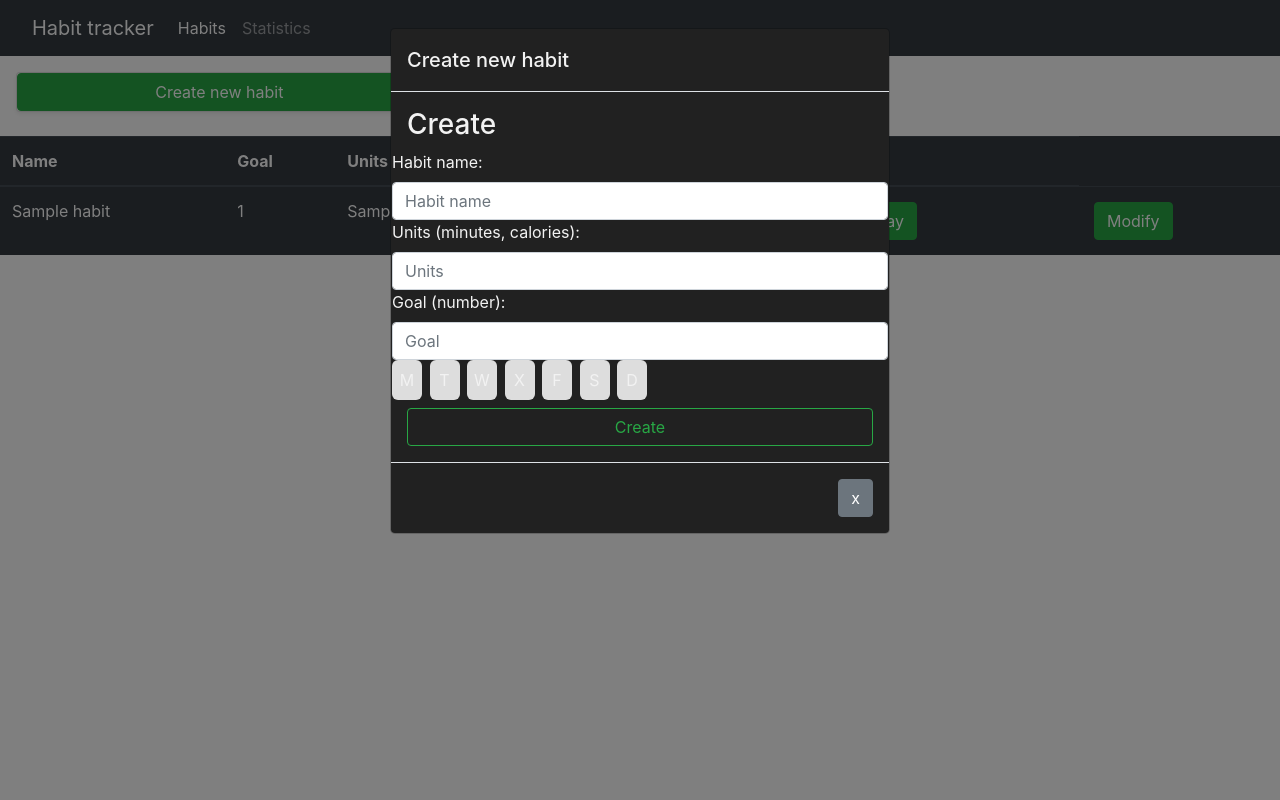
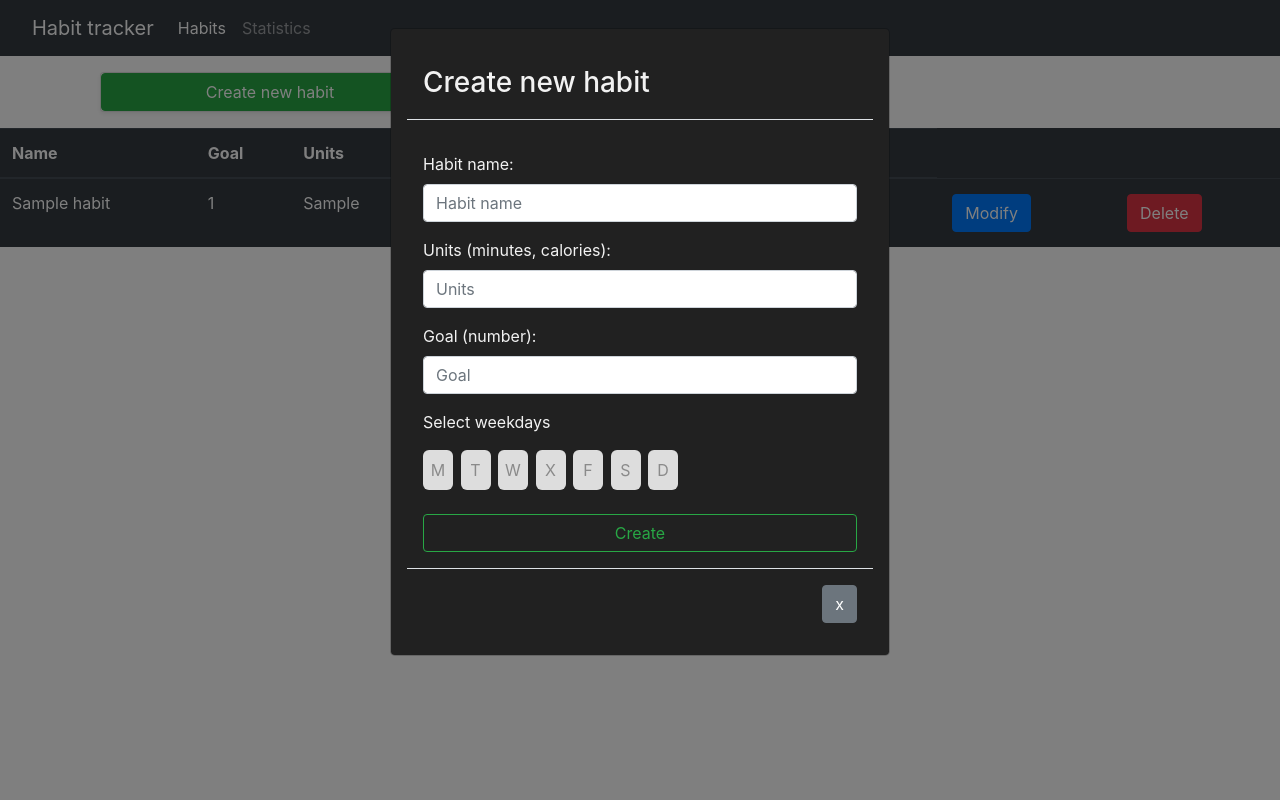
Before and after one commit to AlexisAndradeDev/habit-tracker, a Flask app: page / in a window 1280 px wide, after a click on "Create new habit". Run offline with Flask 2, Linux system fonts and the light colour scheme; tables that the repository leaves empty hold one stand-in row (values such as "Sample post"); some libraries are stand-ins or nearby versions.

Commit message:
Add delete habit button. Reorganize modals html files. Fix 2 bugs
Fix 2 bugs:

1. In get_weekdays_from_weekdays_selector(), the substring passed to .replace() was wrong.

2. When the user created a new habit, if he had not clicked on another button that opens a modal before creating the new habit, the weekdays of the habit were not saved.

```diff
--- a/habit_tracker/forms.py
+++ b/habit_tracker/forms.py
@@ -13,3 +13,6 @@ class CreateHabitForm(FlaskForm):
     units = StringField(label="Units (minutes, calories):", validators=[Length(max=15), DataRequired()])
     goal = IntegerField(label="Goal (number): ", validators=[DataRequired()])
     submit = SubmitField(label="Create")
+
+class DeleteHabitForm(FlaskForm):
+    submit = SubmitField(label="Delete")
--- a/habit_tracker/routes.py
+++ b/habit_tracker/routes.py
@@ -1,7 +1,7 @@
 from datetime import date
 from flask import Blueprint, request, redirect, url_for
 from flask.templating import render_template
-from habit_tracker.forms import CreateHabitForm, ModifyAchievedForm, ModifyForm
+from habit_tracker.forms import CreateHabitForm, ModifyAchievedForm, ModifyForm, DeleteHabitForm
 from habit_tracker.models import Habit, HabitHistory
 from habit_tracker import db
 
@@ -49,7 +49,8 @@ def get_weekdays_from_weekdays_selector(checkboxes_template_name):
         "S": None, "D": None,
     }
     for day in days:
-        checkbox_name = checkboxes_template_name.replace("$& day &$", day)
+        checkbox_name = checkboxes_template_name.replace("$&day&$", day)
+        print(checkbox_name)
         days[day] = request.form.get(checkbox_name)
 
     days_selected = "" #MTWXFSD
@@ -64,6 +65,7 @@ def habits_page():
     create_habit_form = CreateHabitForm()
     modify_form = ModifyForm()
     modify_achieved_form = ModifyAchievedForm()
+    delete_habit_form = DeleteHabitForm()
 
     if (request.method == "POST" and
             request.form.get("action") in ["modify-achieved", "modify"]):
@@ -130,11 +132,20 @@ def habits_page():
 
         return redirect(url_for("main.habits_page"))
 
+    elif (request.method == "POST" and
+            request.form.get("action") == "delete-habit"):
+        habit_name = request.form.get("deleted_habit")
+        habit = Habit.query.filter_by(name=habit_name).first()
+        db.session.delete(habit)
+        db.session.commit()
+        return redirect(url_for("main.habits_page"))
+
     if request.method == "GET":
         habits = Habit.query.all()
         return render_template("habits.html", habits=habits,
             create_habit_form=create_habit_form, modify_form=modify_form,
-            modify_achieved_form=modify_achieved_form, date=date,
+            modify_achieved_form=modify_achieved_form,
+            delete_habit_form=delete_habit_form, date=date,
             local_datetime_is_today=local_datetime_is_today,
         )
 
--- /dev/null
+++ b/habit_tracker/static/modals_style.css
@@ -0,0 +1,31 @@
+.modal-content{
+    background-color: #212121;
+    color: #f2f2f2;
+}
+
+.weekDays-selector input{
+    display: none !important;
+}
+
+.weekDays-selector input[type=checkbox] + label{
+    display: inline-block;
+    border-radius: 6px;
+    color: rgb(138, 138, 138);
+    background-color: #dddddd;
+    height: 40px;
+    width: 30px;
+    margin-right: 3px;
+    line-height: 40px;
+    text-align: center;
+    cursor: pointer;
+}
+
+.weekDays-selector input[type=checkbox]:hover + label{
+    background-color: rgb(0,160,0);
+    color: #f2f2f2;
+}
+
+.weekDays-selector input[type=checkbox]:checked + label{
+    background-color: rgb(0,160,0);
+    color: #f2f2f2;
+}
--- a/habit_tracker/templates/habits.html
+++ b/habit_tracker/templates/habits.html
@@ -2,16 +2,20 @@
 
 {% block extra_head %}
 <title>Habit Tracker - Habits</title>
+
 {% endblock %}
 
 {% block content %}
-    <div class="row flex-fill">
-        <div class="col-4" style="margin: 1rem;">
-            <div class="card shadow-sm">
+    <div class="container">
+        <div class="row flex-fill" style="margin: 1rem 0 1rem 0;">
+            <div class="col-4">
+                {% include "includes/create_habit_modal.html" %}
+                <div class="card shadow-sm" class="margin: 0px; padding: 0px;">
                     <button class="btn btn-outline btn-success" data-toggle="modal"
                             data-target="#Modal-CreateHabit">
                         Create new habit
                     </button>
+                </div>
             </div>
         </div>
     </div>
@@ -30,7 +34,7 @@
         <tbody>
             <!-- Rows inside the table -->
             {% for habit in habits %}
-                {% include 'includes/habits_modals.html' %}
+                {% include 'includes/habits_options_modals.html' %}
                 <tr>
                     <td>{{ habit.name }}</td>
                     <td>{{ habit.goal }}</td>
@@ -47,9 +51,15 @@
                         </button>
                     </td>
                     <td>
-                        <button class="btn btn-outline btn-success" style="margin: 0.2rem;"
+                        <button class="btn btn-outline btn-primary" style="margin: 0.2rem;"
                                 data-toggle="modal" data-target="#Modal-Modify-{{ habit.id }}">
                             Modify
+                        </button>
+                    </td>
+                    <td>
+                        <button class="btn btn-outline btn-danger" style="margin: 0.2rem;"
+                                data-toggle="modal" data-target="#Modal-DeleteHabit-{{ habit.id }}">
+                            Delete
                         </button>
                     </td>
                 </tr>
--- /dev/null
+++ b/habit_tracker/templates/includes/create_habit_modal.html
@@ -0,0 +1,44 @@
+<link href="{{ url_for('static', filename="modals_style.css") }}" rel="stylesheet">
+
+<!-- Create habit -->
+<div class="modal fade" id="Modal-CreateHabit">
+    <div class="modal-dialog">
+        <div class="modal-content" style="padding: 1rem;">
+            <div class="modal-header">
+                <h3 class="modal-title" id="ModalLabel">
+                    Create new habit
+                </h3>
+            </div>
+            <div class="modal-body">
+                <form method="POST" >
+                    {{ create_habit_form.hidden_tag() }}
+                    <div class="row flex-fill">
+                        <div class="col-12">
+                            {{ create_habit_form.name.label(style="margin-top: 1rem;") }}
+                            {{ create_habit_form.name(class="form-control", placeholder="Habit name") }}
+                            {{ create_habit_form.units.label(style="margin-top: 1rem;") }}
+                            {{ create_habit_form.units(class="form-control", placeholder="Units") }}
+                            {{ create_habit_form.goal.label(style="margin-top: 1rem;") }}
+                            {{ create_habit_form.goal(class="form-control", placeholder="Goal") }}
+                            <p style="margin-top: 1rem;">Select weekdays</p>
+                            <div class="weekDays-selector" style="margin-top: 1rem;">
+                                {% for day in ["M", "T", "W", "X", "F", "S", "D"] %}
+                                    <input  type="checkbox" id="weekday-{{ day }}-habit-new" name="weekday-{{ day }}-habit-new" class="weekday">
+                                    <label for="weekday-{{ day }}-habit-new">{{day}}</label>
+                                {% endfor %}
+                            </div>
+                        </div>
+                    </div>
+                    <!-- Create habit -->
+                    <input type="hidden" id="action" name="action" value="create-habit">
+                    {{ create_habit_form.submit(class="btn btn-outline-success btn-block", style="margin-top: 1rem;") }}
+                </form>
+            </div>
+            <div class="modal-footer">
+                <button type="button" class="btn btn-secondary text-center" data-dismiss="modal">
+                    x
+                </button>
+            </div>
+        </div>
+    </div>
+</div>
--- a/habit_tracker/templates/includes/habits_modals.html
+++ /dev/null
@@ -1,175 +0,0 @@
-<style>
-    .modal-content{
-        background-color: #212121;
-        color: #f2f2f2;
-    }
-
-    .weekDays-selector input{
-        display: none !important;
-    }
-
-    .weekDays-selector input[type=checkbox] + label{
-        display: inline-block;
-        border-radius: 6px;
-        background-color: #dddddd;
-        height: 40px;
-        width: 30px;
-        margin-right: 3px;
-        line-height: 40px;
-        text-align: center;
-        cursor: pointer;
-    }
-
-    .weekDays-selector input[type=checkbox]:checked + label{
-        background-color: rgb(0,160,0);
-        color: #f2f2f2;
-    }
-
-</style>
-
-<!-- Create habit -->
-<div class="modal fade" id="Modal-CreateHabit"
-    tabindex="-1" aria-labelledby="exampleModalLabel" aria-hidden="true">
-    <div class="modal-dialog">
-        <div class="modal-content">
-            <div class="modal-header">
-                <h5 class="modal-title" id="ModalLabel">
-                    Create new habit
-                </h5>
-            </div>
-            <div class="modal-body">
-                <form method="POST" >
-                    {{ create_habit_form.hidden_tag() }}
-                    <h3>Create</h3>
-                    <div class="row flex-fill">
-                        {{ create_habit_form.name.label() }}
-                        {{ create_habit_form.name(class="form-control", placeholder="Habit name") }}
-                        {{ create_habit_form.units.label() }}
-                        {{ create_habit_form.units(class="form-control", placeholder="Units") }}
-                        {{ create_habit_form.goal.label() }}
-                        {{ create_habit_form.goal(class="form-control", placeholder="Goal") }}
-                        <!-- Select days of the week -->
-                        <div class="weekDays-selector">
-                            {% for day in ["M", "T", "W", "X", "F", "S", "D"] %}
-                                <input  type="checkbox" id="weekday-{{ day }}-habit-new" name="weekday-{{ day }}-habit-new" class="weekday">
-                                <label for="weekday-{{ day }}-habit-new">{{day}}</label>
-                            {% endfor %}
-                        </div>
-                    </div>
-                    <!-- Create habit -->
-                    <input type="hidden" id="action" name="action" value="create-habit">
-                    {{ create_habit_form.submit(class="btn btn-outline-success btn-block") }}
-                </form>
-            </div>
-            <div class="modal-footer">
-                <button type="button" class="btn btn-secondary text-center" data-dismiss="modal">
-                    x
-                </button>
-            </div>
-        </div>
-    </div>
-</div>
-
-
-<!-- Modify achieved -->
-<div class="modal fade" id="Modal-ModifyAchieved-{{ habit.id }}"
-    tabindex="-1" aria-labelledby="exampleModalLabel" aria-hidden="true">
-    <div class="modal-dialog">
-        <div class="modal-content">
-            <div class="modal-header">
-                <h5 class="modal-title" id="ModalLabel">
-                    {{ habit.name }}
-                </h5>
-                <button type="button" class="close"
-                    data-dismiss="modal" aria-label="Close">
-                <span aria-hidden="true"></span>
-                </button>
-            </div>
-            <div class="modal-body">
-                <form method="POST" >
-                    {{ modify_achieved_form.hidden_tag() }}
-                    <h4 class="text-center">
-                        Modify achieved
-                    </h4>
-                    <div class="row flex-fill">
-                        <div class="col-md-12" style="padding: 1rem;">
-                            <label>Achieved:</label>
-                            <input type="text" id="modify-achieved" name="modify-achieved" />
-                            <label>{{ habit.units }}</label>
-                        </div>
-                    </div>
-                    <!-- Add to achieved -->
-                    <input type="hidden" id="modified_habit" name="modified_habit" value="{{ habit.name }}" />
-                    <input type="hidden" id="action" name="action" value="modify-achieved">
-                    {{ modify_achieved_form.submit(class="btn btn-outline-success btn-block") }}
-                </form>
-            </div>
-            <div class="modal-footer">
-                <button type="button" class="btn btn-secondary text-center" data-dismiss="modal">
-                    x
-                </button>
-            </div>
-        </div>
-    </div>
-</div>
-
-<!-- Modify habit -->
-<div class="modal fade" id="Modal-Modify-{{ habit.id }}"
-    tabindex="-1" aria-labelledby="exampleModalLabel" aria-hidden="true">
-    <div class="modal-dialog">
-        <div class="modal-content">
-            <div class="modal-header">
-                <h5 class="modal-title" id="ModalLabel">
-                    {{ habit.name }}
-                </h5>
-                <button type="button" class="close"
-                    data-dismiss="modal" aria-label="Close">
-                <span aria-hidden="true"></span>
-                </button>
-            </div>
-            <div class="modal-body">
-                <form method="POST" >
-                    {{ modify_form.hidden_tag() }}
-                    <h4 class="text-center">
-                        Modify habit
-                    </h4>
-                    <!-- Change name, goal, etc. -->
-                    <div class="row flex-fill">
-                        <div class="col-md-12" style="padding: 1rem;">
-                            <label>Goal</label>
-                            <input type="text" id="goal" name="goal" value="{{ habit.goal }}" />
-                        </div>
-                        <div class="col-md-12" style="padding: 1rem;">
-                            <label>Units</label>
-                            <input type="text" id="units" name="units" value="{{ habit.units }}">
-                        </div>
-                    </div>
-                    <div class="row flex-fill">
-                        <div class="col-md-12" style="padding: 1rem;">
-                            <!-- Select days of the week -->
-                            <div class="weekDays-selector">
-                                {% for day in ["M", "T", "W", "X", "F", "S", "D"] %}
-                                    {% if day in habit.days_of_the_week %}
-                                        <input  checked type="checkbox" id="weekday-{{ day }}-habit-{{ habit.name }}" name="weekday-{{ day }}-habit-{{ habit.name }}" class="weekday">
-                                    {% else %}
-                                        <input  type="checkbox" id="weekday-{{ day }}-habit-{{ habit.name }}" name="weekday-{{ day }}-habit-{{ habit.name }}" class="weekday">
-                                    {% endif %}
-                                    <label for="weekday-{{ day }}-habit-{{ habit.name }}">{{day}}</label>
-                                {% endfor %}
-                            </div>
-                        </div>
-                    </div>
-                    <!-- Save changes of this habit -->
-                    <input type="hidden" id="modified_habit" name="modified_habit" value="{{ habit.name }}" />
-                    <input type="hidden" id="action" name="action" value="modify">
-                    {{ modify_form.submit(class="btn btn-outline-success btn-block") }}
-                </form>
-            </div>
-            <div class="modal-footer">
-                <button type="button" class="btn btn-secondary text-center" data-dismiss="modal">
-                    x
-                </button>
-            </div>
-        </div>
-    </div>
-</div>
--- /dev/null
+++ b/habit_tracker/templates/includes/habits_options_modals.html
@@ -0,0 +1,133 @@
+<link href="{{ url_for('static', filename="modals_style.css") }}" rel="stylesheet">
+
+<!-- Modify achieved -->
+<div class="modal fade" id="Modal-ModifyAchieved-{{ habit.id }}"
+    tabindex="-1" aria-labelledby="exampleModalLabel" aria-hidden="true">
+    <div class="modal-dialog">
+        <div class="modal-content">
+            <div class="modal-header">
+                <h5 class="modal-title" id="ModalLabel">
+                    {{ habit.name }}
+                </h5>
+                <button type="button" class="close"
+                    data-dismiss="modal" aria-label="Close">
+                <span aria-hidden="true"></span>
+                </button>
+            </div>
+            <div class="modal-body">
+                <form method="POST" >
+                    {{ modify_achieved_form.hidden_tag() }}
+                    <h4 class="text-center">
+                        Modify achieved
+                    </h4>
+                    <div class="row flex-fill">
+                        <div class="col-md-12" style="padding: 1rem;">
+                            <label>Achieved:</label>
+                            <input type="text" id="modify-achieved" name="modify-achieved" />
+                            <label>{{ habit.units }}</label>
+                        </div>
+                    </div>
+                    <!-- Add to achieved -->
+                    <input type="hidden" id="modified_habit" name="modified_habit" value="{{ habit.name }}" />
+                    <input type="hidden" id="action" name="action" value="modify-achieved">
+                    {{ modify_achieved_form.submit(class="btn btn-outline-success btn-block") }}
+                </form>
+            </div>
+            <div class="modal-footer">
+                <button type="button" class="btn btn-secondary text-center" data-dismiss="modal">
+                    x
+                </button>
+            </div>
+        </div>
+    </div>
+</div>
+
+<!-- Modify habit -->
+<div class="modal fade" id="Modal-Modify-{{ habit.id }}"
+    tabindex="-1" aria-labelledby="exampleModalLabel" aria-hidden="true">
+    <div class="modal-dialog">
+        <div class="modal-content">
+            <div class="modal-header">
+                <h5 class="modal-title" id="ModalLabel">
+                    {{ habit.name }}
+                </h5>
+                <button type="button" class="close"
+                    data-dismiss="modal" aria-label="Close">
+                <span aria-hidden="true"></span>
+                </button>
+            </div>
+            <div class="modal-body">
+                <form method="POST" >
+                    {{ modify_form.hidden_tag() }}
+                    <h4 class="text-center">
+                        Modify habit
+                    </h4>
+                    <!-- Change name, goal, etc. -->
+                    <div class="row flex-fill">
+                        <div class="col-md-12" style="padding: 1rem;">
+                            <label>Goal</label>
+                            <input type="text" id="goal" name="goal" value="{{ habit.goal }}" />
+                        </div>
+                        <div class="col-md-12" style="padding: 1rem;">
+                            <label>Units</label>
+                            <input type="text" id="units" name="units" value="{{ habit.units }}">
+                        </div>
+                    </div>
+                    <div class="row flex-fill">
+                        <div class="col-md-12" style="padding: 1rem;">
+                            <!-- Select days of the week -->
+                            <div class="weekDays-selector">
+                                {% for day in ["M", "T", "W", "X", "F", "S", "D"] %}
+                                    {% if day in habit.days_of_the_week %}
+                                        <input  checked type="checkbox" id="weekday-{{ day }}-habit-{{ habit.name }}" name="weekday-{{ day }}-habit-{{ habit.name }}" class="weekday">
+                                    {% else %}
+                                        <input  type="checkbox" id="weekday-{{ day }}-habit-{{ habit.name }}" name="weekday-{{ day }}-habit-{{ habit.name }}" class="weekday">
+                                    {% endif %}
+                                    <label for="weekday-{{ day }}-habit-{{ habit.name }}">{{day}}</label>
+                                {% endfor %}
+                            </div>
+                        </div>
+                    </div>
+                    <!-- Save changes of this habit -->
+                    <input type="hidden" id="modified_habit" name="modified_habit" value="{{ habit.name }}" />
+                    <input type="hidden" id="action" name="action" value="modify">
+                    {{ modify_form.submit(class="btn btn-outline-success btn-block") }}
+                </form>
+            </div>
+            <div class="modal-footer">
+                <button type="button" class="btn btn-secondary text-center" data-dismiss="modal">
+                    x
+                </button>
+            </div>
+        </div>
+    </div>
+</div>
+
+<!-- Delete habit -->
+<div class="modal fade" id="Modal-DeleteHabit-{{ habit.id }}">
+    <div class="modal-dialog">
+        <div class="modal-content">
+            <div class="modal-header">
+                <h5 class="modal-title">
+                    {{ habit.name }}
+                </h5>
+            </div>
+            <div class="modal-body">
+                <form method="POST">
+                    {{ delete_habit_form.hidden_tag() }}
+                    <h4>
+                        Delete habit
+                    </h4>
+                    <input type="hidden" id="deleted_habit" name="deleted_habit" value="{{ habit.name }}" />
+                    <input type="hidden" id="action" name="action" value="delete-habit">
+                    {{ delete_habit_form.submit(class="btn btn-outline-danger btn-block") }}
+                </form>
+            </div>
+            <div class="modal-footer">
+                <button type="button" class="btn btn-secondary text-center" data-dismiss="modal">
+                    x
+                </button>
+            </div>
+        </div>
+    </div>
+</div>
```
Also changed, not shown: habit_tracker/database.db.
